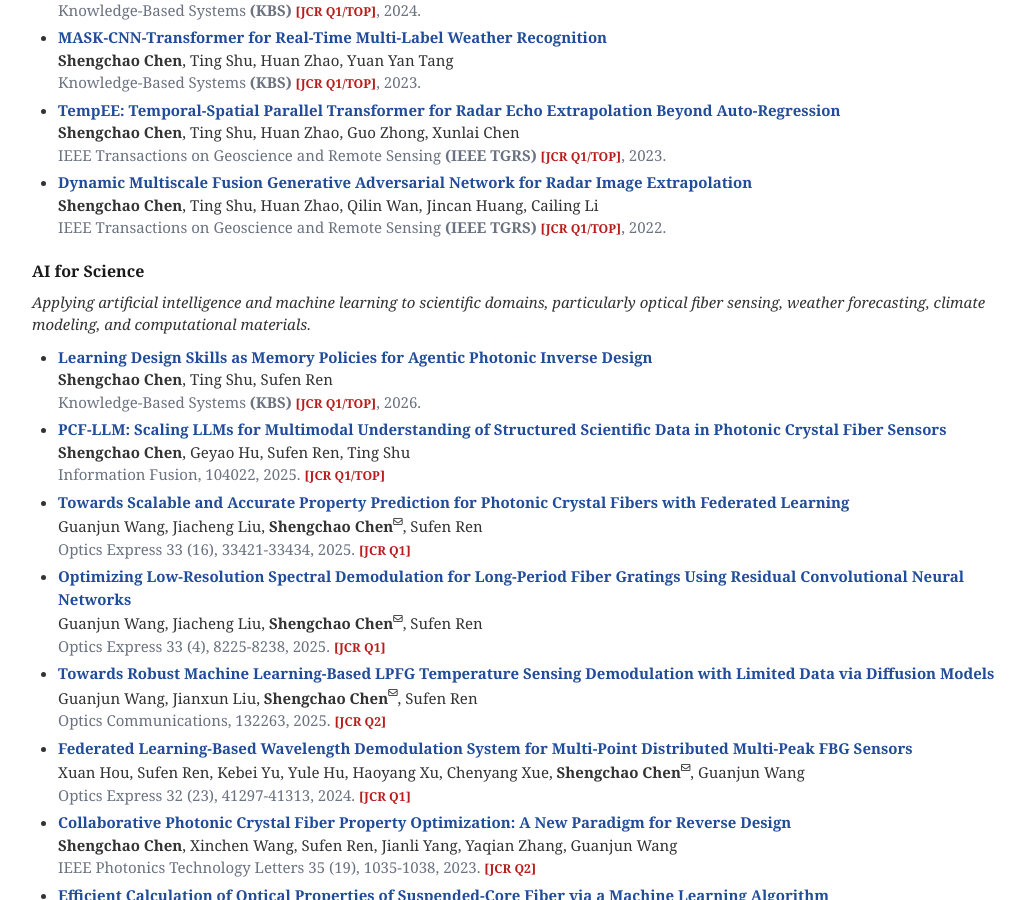
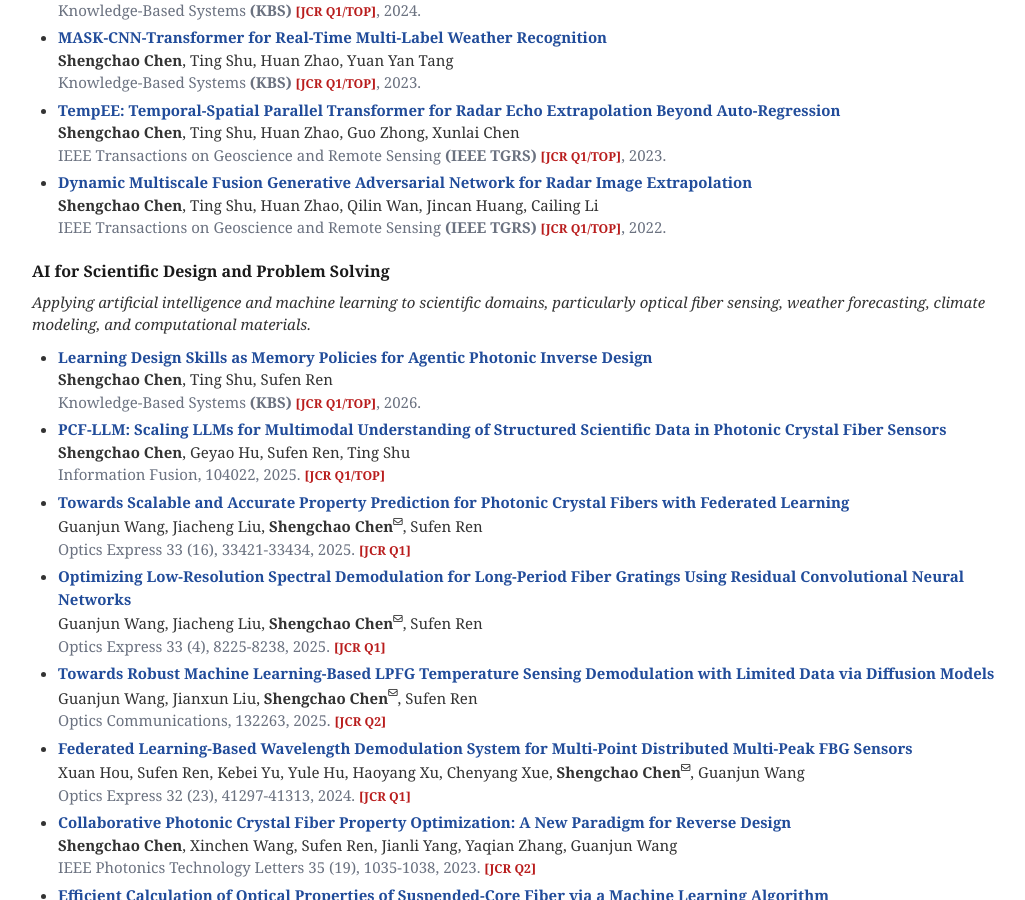
Before and after one commit to shengchaochen82/shengchaochen82.github.io, a Jekyll site: the page built from index.md, in a window 1280 px wide and 900 px high, scrolled down 2420 px. Shown: the whole window, without its empty margins (108-1133 px from the left). Built offline with Jekyll 4.4.1, drawn with Linux system fonts in a browser that asks for light colours.

Commit message:
Content: rename category to "AI for Scientific Design and Problem Solving"
Matches the phrasing already used in Biography/Research Interest.

Co-Authored-By: Claude Sonnet 5 <noreply@anthropic.com>

```diff
--- a/_data/publications.yml
+++ b/_data/publications.yml
@@ -62,7 +62,7 @@ federated_tsfm:
       image: "./assets/img/metepfl.png"
 
 ai4science:
-  title: "AI for Science"
+  title: "AI for Scientific Design and Problem Solving"
   icon: "fa-flask"
   color: "#10b981"
   description: "Applying artificial intelligence and machine learning to scientific domains, particularly optical fiber sensing, weather forecasting, climate modeling, and computational materials."
```
